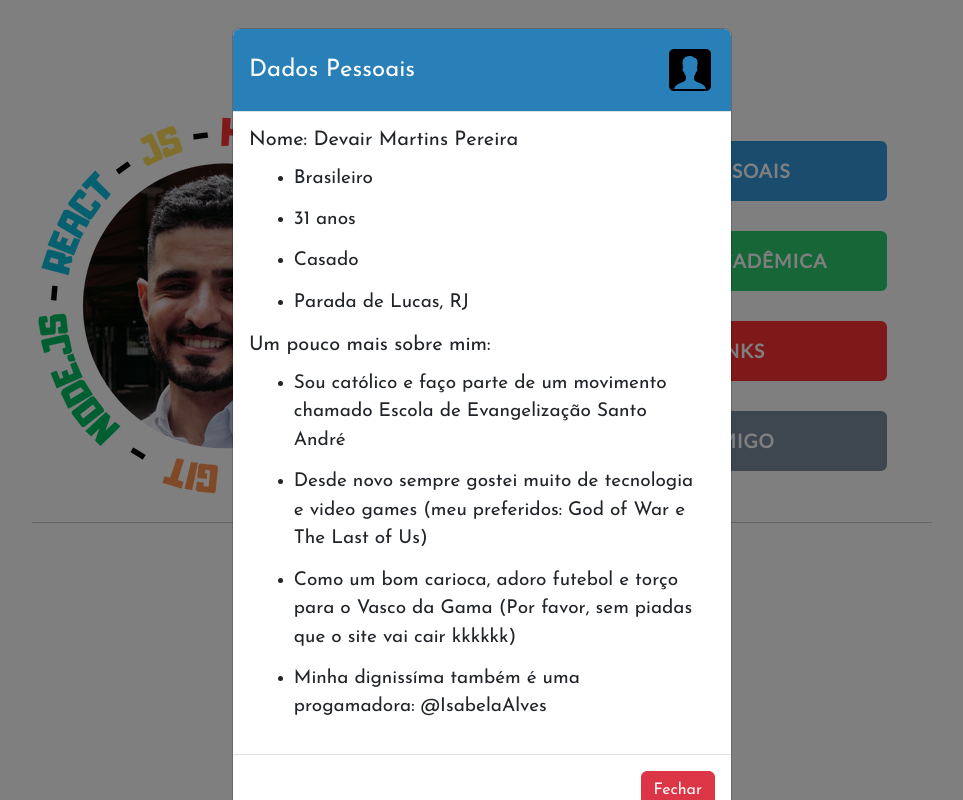
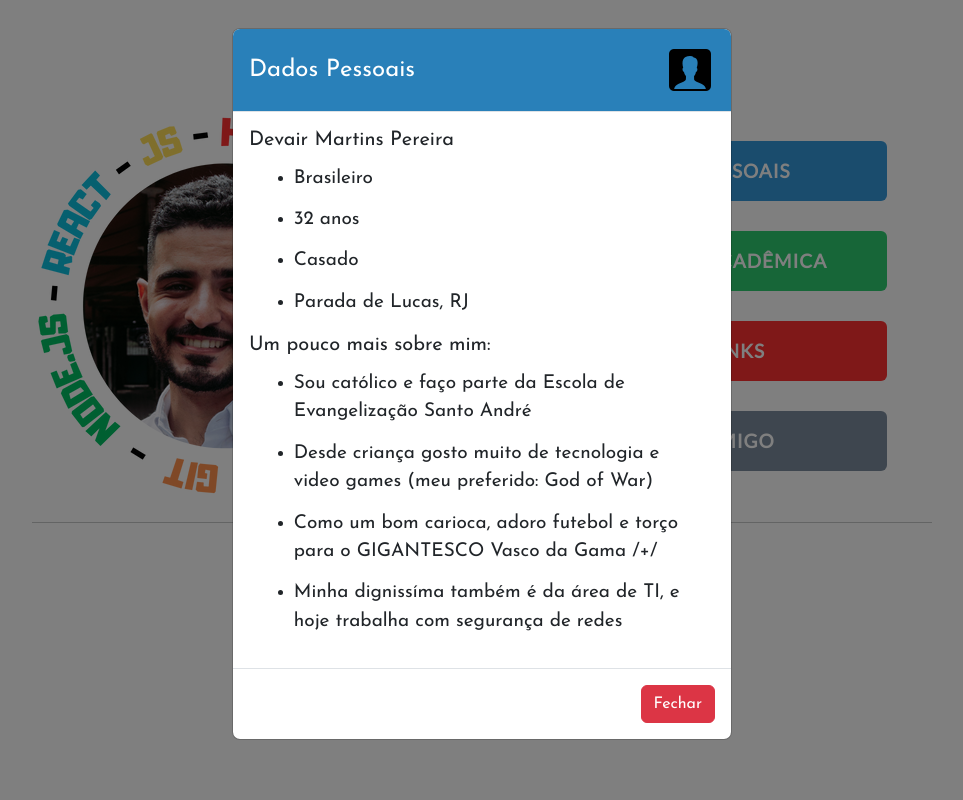
Before and after one commit to DevairUva/Portfolio, a React (Vite) app: page / in a window 1280 px wide. Both pictures are taken after a click on the button "DADOS PESSOAIS". Shown: the whole page, without its empty margins (158-1121 px from the left). Built offline with nearby package versions, Linux system fonts and the light colour scheme.

Commit message:
informacoes f5

```diff
--- a/src/components/Dados.jsx
+++ b/src/components/Dados.jsx
@@ -22,19 +22,19 @@ function Dados() {
           <img src={Person}/>
         </Modal.Header>
         <Modal.Body>
-          <h5>Nome: Devair Martins Pereira</h5>
+          <h5>Devair Martins Pereira</h5>
           <ul>
             <li>Brasileiro</li>
-            <li>31 anos</li>
+            <li>32 anos</li>
             <li>Casado</li>
             <li>Parada de Lucas, RJ</li>
           </ul>
           <h5>Um pouco mais sobre mim:</h5>
           <ul>
-            <li>Sou católico e faço parte de um movimento chamado Escola de Evangelização Santo André</li>
-            <li>Desde novo sempre gostei muito de tecnologia e video games (meu preferidos: God of War e The Last of Us)</li>
-            <li>Como um bom carioca, adoro futebol e torço para o Vasco da Gama (Por favor, sem piadas que o site vai cair kkkkkk)</li>
-            <li>Minha dignissíma também é uma progamadora: @IsabelaAlves</li>
+            <li>Sou católico e faço parte da Escola de Evangelização Santo André</li>
+            <li>Desde criança gosto muito de tecnologia e video games (meu preferido: God of War)</li>
+            <li>Como um bom carioca, adoro futebol e torço para o GIGANTESCO Vasco da Gama /+/</li>
+            <li>Minha dignissíma também é da área de TI, e hoje trabalha com segurança de redes</li>
           </ul>
         </Modal.Body>
         <Modal.Footer>
--- a/src/components/Formacao.jsx
+++ b/src/components/Formacao.jsx
@@ -31,17 +31,17 @@ function Formacao() {
           <ul>
             <li>Universidade Veiga de Almeida</li>
           </ul>
+          <h5>Formação Pedagógica, Informática</h5>
+          <ul>
+            <li>Centro Universitário Leonardo da Vinci</li>
+          </ul>
           <h5>Programadores Cariocas - Desenvolvedor Full Stack</h5>
           <ul>
             <li>Resília e Senac</li>
           </ul>
-          <h5>Desenvolvedor Full Stack</h5>
+          <h5>Robótica Educacional</h5>
           <ul>
-            <li>Onebitcode</li>
-          </ul>
-          <h5>Fundamentos da Biblioteca de Infraestrutura V3</h5>
-          <ul>
-            <li>Udemy</li>
+            <li>FIRJAN</li>
           </ul>
           <h5>Inglês Nível 4 – CLAC Cursos de Línguas Abertos à Comunidade</h5>
           <ul>
--- a/src/components/Links.jsx
+++ b/src/components/Links.jsx
@@ -28,9 +28,9 @@ function Links() {
         <Modal.Body>
           <h5>Profissionais</h5>
           <ul>
-            <li className='linkedin'><a className='linkedin' href="https://www.linkedin.com/in/devair-martins-2a6376190/" target='_blank'>Linkedin</a> <i class="fa fa-linkedin-square size-links"></i></li>
+            <li className='linkedin'><a className='linkedin' href="https://www.linkedin.com/in/devair-martins-pereira-2a6376190/" target='_blank'>Linkedin</a> <i class="fa fa-linkedin-square size-links"></i></li>
             <li className='github'><a className='github' href="https://github.com/DevairUva" target='_blank'>GitHub</a> <i class="fa fa-github size-links"></i></li>
-            <li className='doc'><a className='doc' href="" target='_blank'>Curriculo</a> <i class="fa fa-file-text size-links"></i></li>
+            <li className='doc'><a className='doc' href="https://drive.google.com/file/d/1jIIabomsXNZ1-s0snCcxU2blVcqOQJUl/view?usp=sharing" target='_blank'>Currículo</a> <i class="fa fa-file-text size-links"></i></li>
           </ul>
           <h5>Pessoais</h5>
           <ul>
--- a/src/components/Mensagem.jsx
+++ b/src/components/Mensagem.jsx
@@ -22,7 +22,7 @@ function Mensagem() {
     const templateParams = {
       from_email: emaiL,
       from_name: nome,
-      from_message: mensagem,
+      from_mensagem: mensagem,
       from_pagina: pagina
     }
 
@@ -35,7 +35,7 @@ function Mensagem() {
     }
 
     if (emaiL !== '') {
-      emailjs.send("service_m6mx9ze", "template_za43ns2", templateParams, "xNQV6yF19uzXombYa")
+      emailjs.send("service_0s8pl2q", "template_to4k7tl", templateParams, "sJ2esEo7IHslJLodL")
         .then((response) => {
           alert(`Parabéns! Seu email foi enviado com sucesso.`, response.status, response.text)
           limpar();
```
